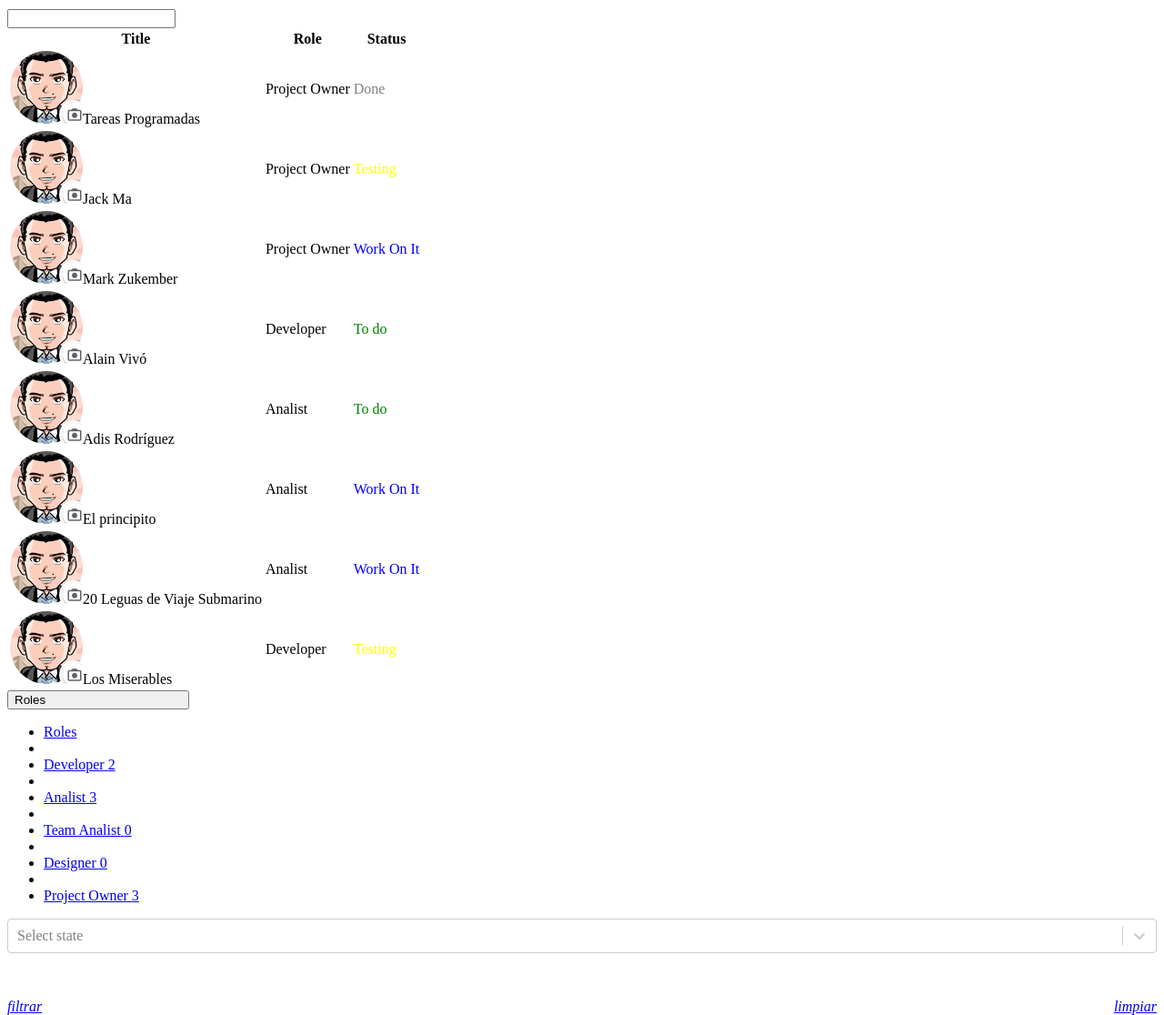
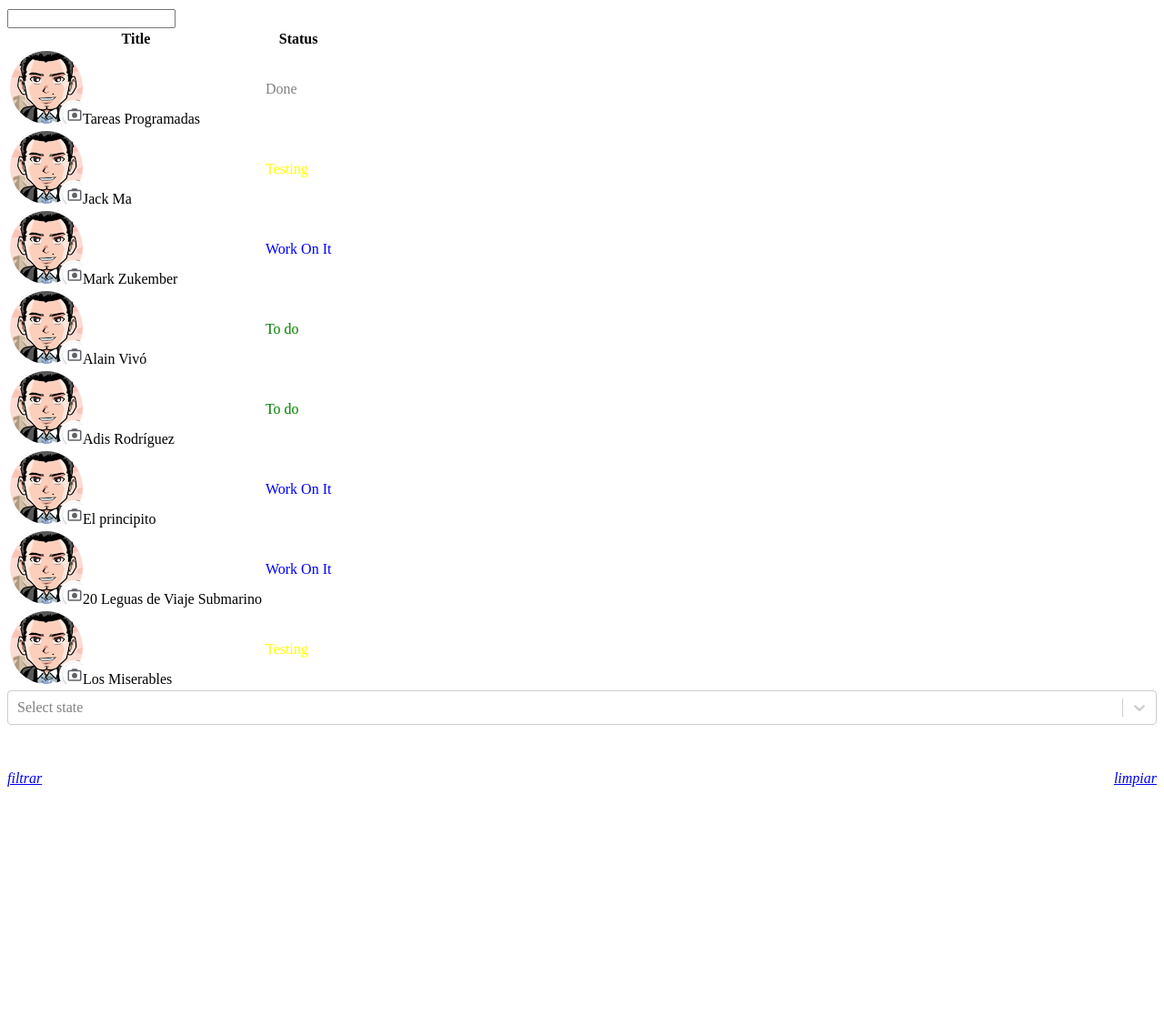
Before and after one commit to doriamgray89/tarea, a Next.js app: page /App in a window 1280 px wide. Shown: the whole page at 91% size. After the commit the page ends 865 px from the top, so only its background shows below. Built offline with nearby package versions, Linux system fonts and the light colour scheme.

Commit message:
Remove Role

```diff
--- a/pages/App.js
+++ b/pages/App.js
@@ -28,11 +28,11 @@ function App() {
                 </div>
               </div>
               <div className="col-xs-4 col-md-4">
-              <div className="row">
+                {/* <div className="row">
                   <div className="col-xs-12 col-md-12">
                     <Drop/>
                   </div>
-                </div>
+                </div> */}
                 {/* <div className="row">
                   <div className="col-xs-12 col-md-12">
                     <Estado/>
--- a/pages/Side/Worker.js
+++ b/pages/Side/Worker.js
@@ -13,7 +13,7 @@ function Worker() {
       <thead>
         <tr>
           <th scope="col" className="thgray">Title</th>
-          <th scope="col" className="thgray">Role</th>
+          {/* <th scope="col" className="thgray">Role</th> */}
           <th scope="col" className="thgray">Status</th>
         </tr>
       </thead>
@@ -26,7 +26,7 @@ function Worker() {
                     <img alt="avatar" className="avatar" src={worker.avatar} />
                     {worker.name}
                 </td>
-              <td>{role[worker.role].data}</td>
+              {/* <td>{role[worker.role].data}</td> */}
               <td style={{
                 color: status[worker.status].color
               }}>{status[worker.status].data}</td>
```
